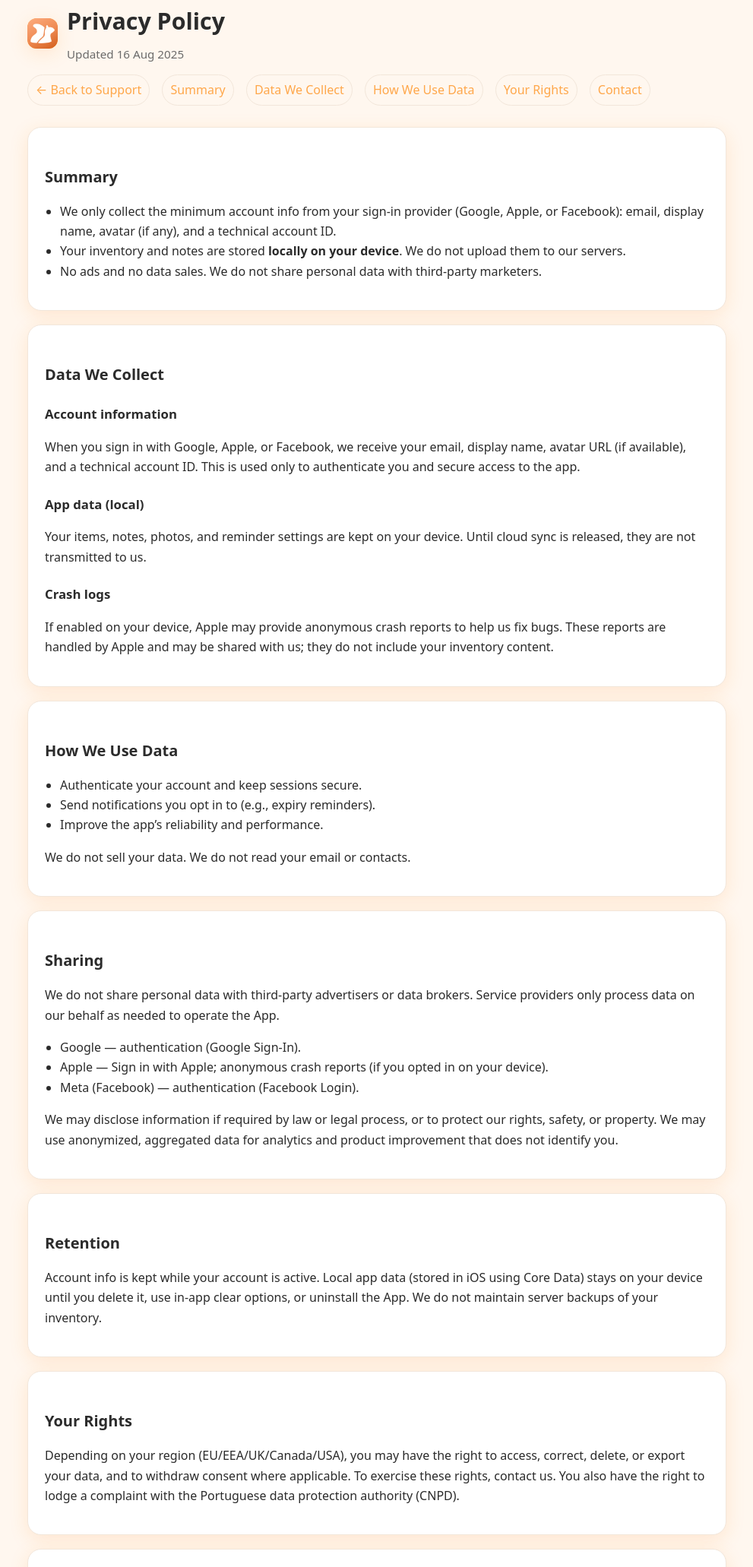
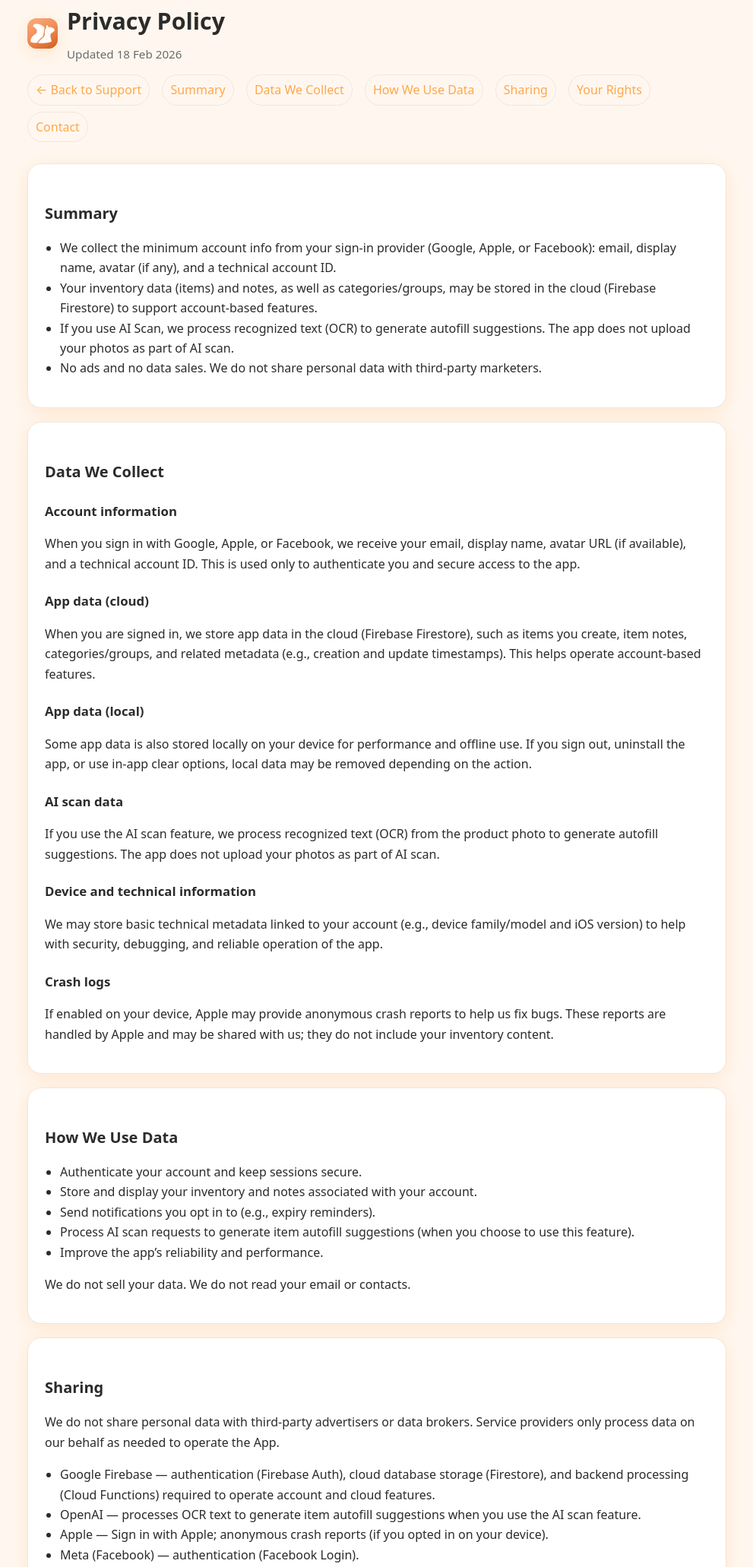
Before and after one commit to Squirrel-app/SquirrelVault-Tracker-Support, a plain HTML site: page privacy.html in a window 1280 px wide. Shown: the part 37-2099 px from the top of the page at 76% size, without its empty margins (144-1135 px from the left). Drawn offline with Linux system fonts and the light colour scheme.

Commit message:
Update privacy.html

```diff
--- a/privacy.html
+++ b/privacy.html
@@ -8,7 +8,7 @@
 <link rel="icon" type="image/png" href="./squirrelvault-icon.png" />
 <link rel="apple-touch-icon" href="./squirrelvault-icon.png" />
 <meta property="og:title" content="Privacy Policy — SquirrelVault Tracker" />
-<meta property="og:description" content="How we handle your data: account info, local storage, no selling of data." />
+<meta property="og:description" content="How we handle your data: account info, cloud storage for items/notes, AI scan OCR processing, no ads, no data sales." />
 <meta property="og:image" content="https://squirrel-app.github.io/SquirrelVault-Tracker-Support/squirrelvault-icon.png" />
 <meta property="og:type" content="website" />
 <meta name="twitter:card" content="summary_large_image" />
@@ -88,7 +88,7 @@
       <div class="logo"><img src="squirrelvault-icon.png" alt="SquirrelVault Tracker logo"></div>
       <div>
         <h1>Privacy Policy</h1>
-        <div class="sub">Updated <time datetime="2025-08-16">16 Aug 2025</time></div>
+        <div class="sub">Updated <time datetime="2026-02-18">18 Feb 2026</time></div>
       </div>
     </div>
     <nav class="toc">
@@ -96,6 +96,7 @@
       <a href="#summary">Summary</a>
       <a href="#data">Data We Collect</a>
       <a href="#use">How We Use Data</a>
+      <a href="#sharing">Sharing</a>
       <a href="#rights">Your Rights</a>
       <a href="#contact">Contact</a>
     </nav>
@@ -104,18 +105,31 @@
   <section id="summary" class="card">
     <h2>Summary</h2>
     <ul>
-      <li>We only collect the minimum account info from your sign‑in provider (Google, Apple, or Facebook): email, display name, avatar (if any), and a technical account ID.</li>
-      <li>Your inventory and notes are stored <strong>locally on your device</strong>. We do not upload them to our servers.</li>
-      <li>No ads and no data sales. We do not share personal data with third‑party marketers.</li>
+      <li>We collect the minimum account info from your sign-in provider (Google, Apple, or Facebook): email, display name, avatar (if any), and a technical account ID.</li>
+      <li>Your inventory data (items) and notes, as well as categories/groups, may be stored in the cloud (Firebase Firestore) to support account-based features.</li>
+      <li>If you use AI Scan, we process recognized text (OCR) to generate autofill suggestions. The app does not upload your photos as part of AI scan.</li>
+      <li>No ads and no data sales. We do not share personal data with third-party marketers.</li>
     </ul>
   </section>
 
   <section id="data" class="card">
     <h2>Data We Collect</h2>
+
     <h3>Account information</h3>
     <p>When you sign in with Google, Apple, or Facebook, we receive your email, display name, avatar URL (if available), and a technical account ID. This is used only to authenticate you and secure access to the app.</p>
+
+    <h3>App data (cloud)</h3>
+    <p>When you are signed in, we store app data in the cloud (Firebase Firestore), such as items you create, item notes, categories/groups, and related metadata (e.g., creation and update timestamps). This helps operate account-based features.</p>
+
     <h3>App data (local)</h3>
-    <p>Your items, notes, photos, and reminder settings are kept on your device. Until cloud sync is released, they are not transmitted to us.</p>
+    <p>Some app data is also stored locally on your device for performance and offline use. If you sign out, uninstall the app, or use in-app clear options, local data may be removed depending on the action.</p>
+
+    <h3>AI scan data</h3>
+    <p>If you use the AI scan feature, we process recognized text (OCR) from the product photo to generate autofill suggestions. The app does not upload your photos as part of AI scan.</p>
+
+    <h3>Device and technical information</h3>
+    <p>We may store basic technical metadata linked to your account (e.g., device family/model and iOS version) to help with security, debugging, and reliable operation of the app.</p>
+
     <h3>Crash logs</h3>
     <p>If enabled on your device, Apple may provide anonymous crash reports to help us fix bugs. These reports are handled by Apple and may be shared with us; they do not include your inventory content.</p>
   </section>
@@ -124,7 +138,9 @@
     <h2>How We Use Data</h2>
     <ul>
       <li>Authenticate your account and keep sessions secure.</li>
+      <li>Store and display your inventory and notes associated with your account.</li>
       <li>Send notifications you opt in to (e.g., expiry reminders).</li>
+      <li>Process AI scan requests to generate item autofill suggestions (when you choose to use this feature).</li>
       <li>Improve the app’s reliability and performance.</li>
     </ul>
     <p>We do not sell your data. We do not read your email or contacts.</p>
@@ -132,9 +148,10 @@
 
   <section id="sharing" class="card">
     <h2>Sharing</h2>
-    <p>We do not share personal data with third‑party advertisers or data brokers. Service providers only process data on our behalf as needed to operate the App.</p>
+    <p>We do not share personal data with third-party advertisers or data brokers. Service providers only process data on our behalf as needed to operate the App.</p>
     <ul>
-  <li>Google — authentication (Google Sign‑In).</li>
+      <li>Google Firebase — authentication (Firebase Auth), cloud database storage (Firestore), and backend processing (Cloud Functions) required to operate account and cloud features.</li>
+      <li>OpenAI — processes OCR text to generate item autofill suggestions when you use the AI scan feature.</li>
       <li>Apple — Sign in with Apple; anonymous crash reports (if you opted in on your device).</li>
       <li>Meta (Facebook) — authentication (Facebook Login).</li>
     </ul>
@@ -143,7 +160,8 @@
 
   <section id="retention" class="card">
     <h2>Retention</h2>
-    <p>Account info is kept while your account is active. Local app data (stored in iOS using Core Data) stays on your device until you delete it, use in‑app clear options, or uninstall the App. We do not maintain server backups of your inventory.</p>
+    <p>Account information and cloud-stored app data (such as items, notes, and categories/groups) are kept while your account is active. You can request deletion of your account and associated cloud data using the in-app delete account option (if available) or by contacting us.</p>
+    <p>Local app data stored on your device remains until you delete it, use in-app clear options, sign out, or uninstall the App.</p>
   </section>
 
   <section id="rights" class="card">
@@ -161,7 +179,6 @@
     <p>We may update this policy as the app evolves. Material changes will be highlighted on this page.</p>
   </section>
 
-
   <section id="legal" class="card">
     <h2>Controller</h2>
     <p>The App is developed and operated by an independent developer based in Portugal. Contact: <a href="mailto:squirrelvault.tracker@gmail.com">squirrelvault.tracker@gmail.com</a>.</p>
@@ -178,9 +195,8 @@
     <p>This support site is hosted on GitHub Pages. We do not use cookies or trackers here. If we add analytics in the future, we will update this Policy.</p>
   </section>
 
-
   <section id="liability-note" class="card">
-    <h2>Disclaimer & Liability</h2>
+    <h2>Disclaimer &amp; Liability</h2>
     <p>This Privacy Policy is provided for transparency. It does not create warranties. The App is provided "as is". Liability is limited as described in the Terms of Use. Your sole remedy in case of issues is to stop using the App and, if applicable, request a refund through the store of purchase in line with its policies.</p>
   </section>
 
```
Lines whose indentation alone changed are shown as unchanged.
